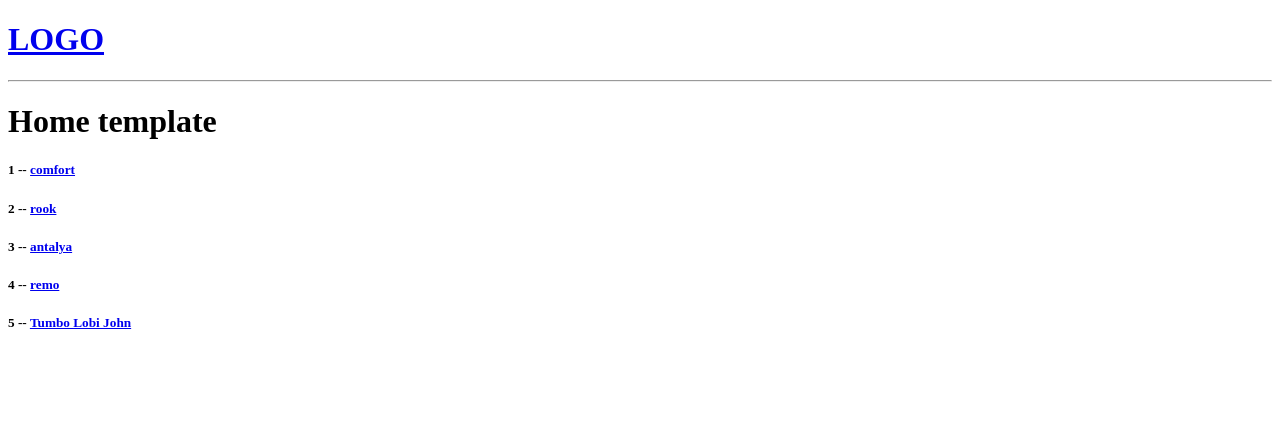
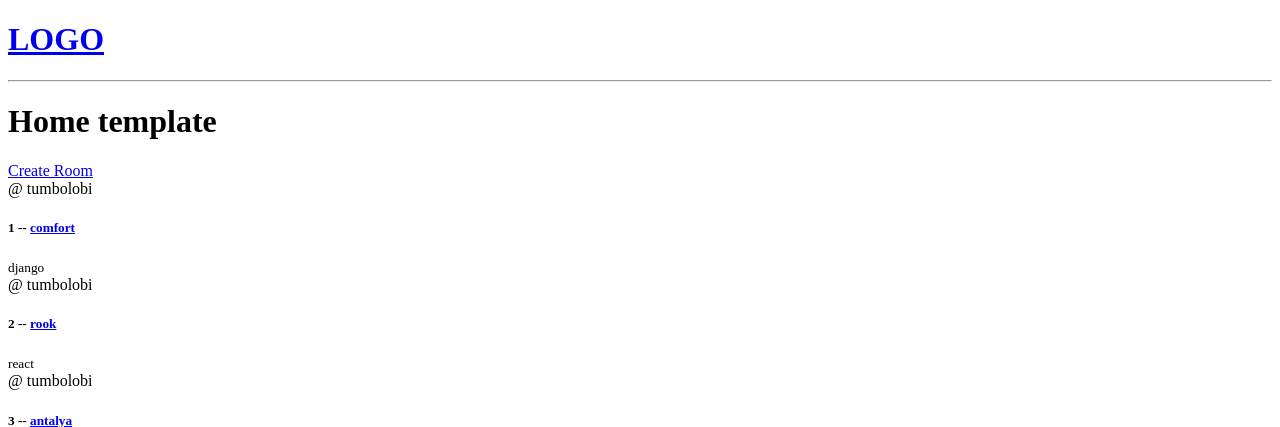
Before and after one commit to lobiit/Student-Abstract-Management-system, a Django app: page / in a window 1280 px wide. Shown: the top 427 px of the page. Run offline with Django 4.2, Linux system fonts and the light colour scheme; data comes from the database, SQL or seed files in the repository; both versions use the stored data as it was after the commit.

Commit message:
added create room functionality

```diff
--- a/base/urls.py
+++ b/base/urls.py
@@ -4,5 +4,6 @@ from . import views
 
 urlpatterns = [
     path("", views.home, name="home"),
-    path('room/<str:pk>/', views.room, name='room')
+    path('room/<str:pk>/', views.room, name='room'),
+    path('create-room/', views.create_room, name='create-room'),
 ]
--- a/base/views.py
+++ b/base/views.py
@@ -1,5 +1,6 @@
-from django.shortcuts import render
+from django.shortcuts import render, redirect
 from .models import Room
+from .forms import RoomForm
 
 """
 rooms = [
@@ -22,3 +23,14 @@ def room(request, pk):
     room = Room.objects.get(id=pk)
     context = {'room': room}
     return render(request, "room.html", context)
+
+
+def create_room(request):
+    form = RoomForm()
+    if request.method == "POST":
+        form = RoomForm(request.POST)
+        if form.is_valid():
+            form.save()
+            return redirect('home')
+    context = {'form': form}
+    return render(request, "room_form.html", context)
--- a/templates/home.html
+++ b/templates/home.html
@@ -4,10 +4,13 @@
     Home template
 </h1>
     <div>
+        <a href = '{% url "create-room" %}'>Create Room</a>
         <div>
             {% for room in rooms %}
                 <div>
+                    <span>@ {{ room.host.username }}</span>
                     <h5>{{ room.id }} -- <a href="{% url 'room' room.id %}">{{ room.name }}</a></h5>
+                    <small>{{ room.topic.name }}</small>
                 </div>
             {% endfor %}
         </div>
```
Also changed, not shown: base/forms.py (added, +8 -0 lines), templates/room_form.html (added, +11 -0 lines), db.sqlite3.
